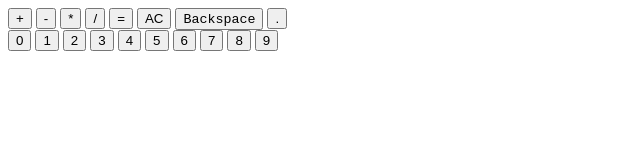
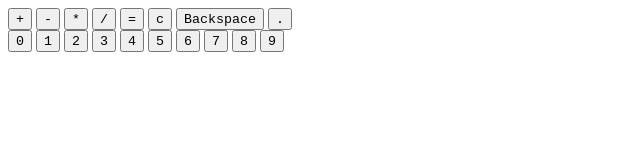
Before and after one commit to kopolo435/calculator, a plain HTML site: page index.html in a window 1280 px wide. Shown: the whole page, without its empty margins (0-640 px from the left). Drawn offline with Linux system fonts and the light colour scheme.

Commit message:
Añade kbd tag para dar mas estructura a el html

```diff
--- a/index.html
+++ b/index.html
@@ -16,26 +16,26 @@
                 <div class="solution"></div>
             </div>
             <div class="operators">
-                <button id="add" class="operatorBtn">+</button>
-                <button id="substract" class="operatorBtn">-</button>
-                <button id="multiply" class="operatorBtn">*</button>
-                <button id="divide" class="operatorBtn">/</button>
-                <button id="equal" class="calcuBtn">=</button>
-                <button id="clear" class="calcuBtn">AC</button>
+                <button id="add" class="operatorBtn"><kbd>+</kbd></button>
+                <button id="substract" class="operatorBtn"><kbd>-</kbd></button>
+                <button id="multiply" class="operatorBtn"><kbd>*</kbd></button>
+                <button id="divide" class="operatorBtn"><kbd>/</kbd></button>
+                <button id="equal" class="calcuBtn"><kbd>=</kbd></button>
+                <button id="clear" class="calcuBtn"><kbd>c</kbd></button>
                 <button id="backspace" class="calcuBtn"><kbd>Backspace</kbd></button>
-                <button id="decimalPoint" class="calcuBtn">.</button>
+                <button id="decimalPoint" class="calcuBtn"><kbd>.</kbd></button>
             </div>
             <div class="digits">
-                <button id="0" class="digitBtn">0</button>
-                <button id="1" class="digitBtn">1</button>
-                <button id="2" class="digitBtn">2</button>
-                <button id="3" class="digitBtn">3</button>
-                <button id="4" class="digitBtn">4</button>
-                <button id="5" class="digitBtn">5</button>
-                <button id="6" class="digitBtn">6</button>
-                <button id="7" class="digitBtn">7</button>
-                <button id="8" class="digitBtn">8</button>
-                <button id="9" class="digitBtn">9</button>
+                <button id="0" class="digitBtn"><kbd>0</kbd></button>
+                <button id="1" class="digitBtn"><kbd>1</kbd></button>
+                <button id="2" class="digitBtn"><kbd>2</kbd></button>
+                <button id="3" class="digitBtn"><kbd>3</kbd></button>
+                <button id="4" class="digitBtn"><kbd>4</kbd></button>
+                <button id="5" class="digitBtn"><kbd>5</kbd></button>
+                <button id="6" class="digitBtn"><kbd>6</kbd></button>
+                <button id="7" class="digitBtn"><kbd>7</kbd></button>
+                <button id="8" class="digitBtn"><kbd>8</kbd></button>
+                <button id="9" class="digitBtn"><kbd>9</kbd></button>
             </div>
         </div>
     </main>
```
